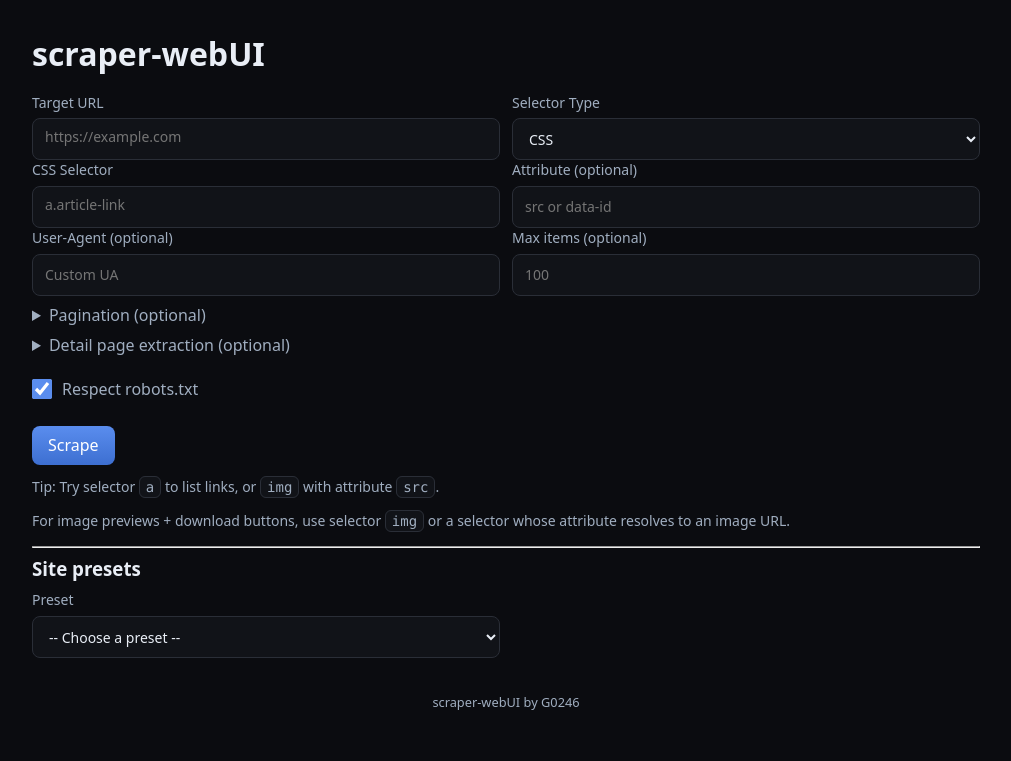
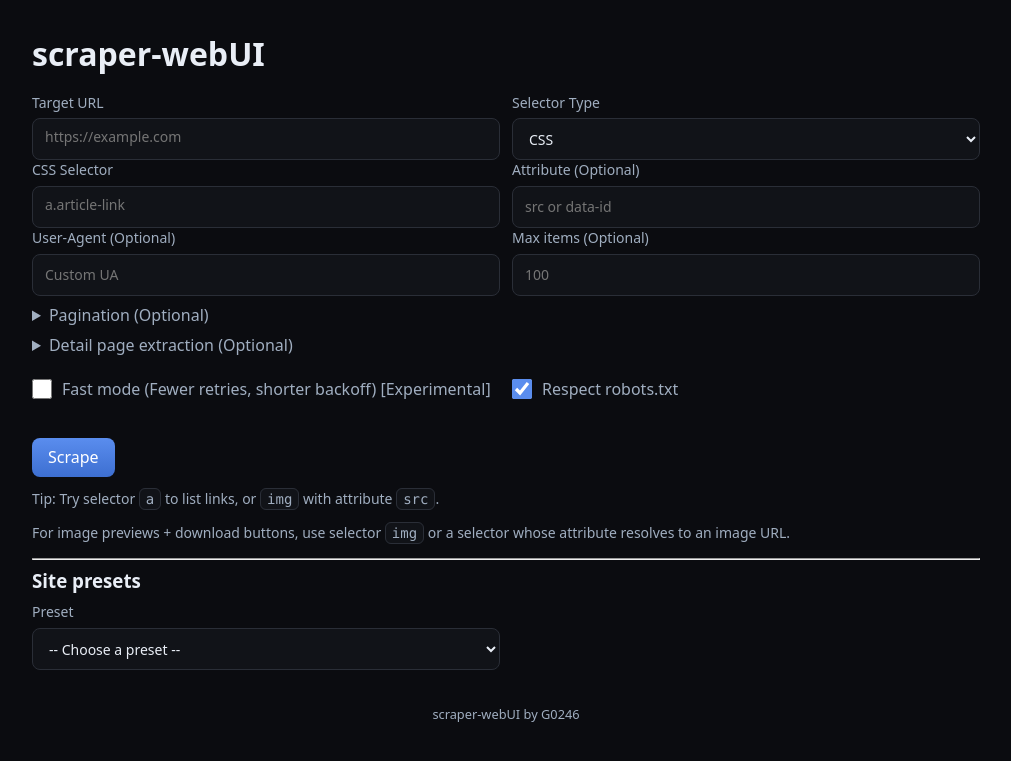
Before and after one commit to G0246/scraper-webUI, a Flask app: page / in a window 1280 px wide. Shown: the top 761 px of the page, without its empty margins (134-1145 px from the left). Run offline with Flask 3, Linux system fonts and the light colour scheme; some libraries are stand-ins or nearby versions.

Commit message:
feat: experimental fast mode

```diff
--- a/app.py
+++ b/app.py
@@ -38,6 +38,7 @@ def create_app() -> Flask:
             attribute = request.form.get("attribute", "").strip()
             user_agent = request.form.get("user_agent", "").strip()
             max_items = request.form.get("max_items", "").strip()
+            fast_mode = request.form.get("fast_mode") is not None
             next_selector = request.form.get("next_selector", "").strip()
             max_pages = request.form.get("max_pages", "").strip()
             detail_url_selector = request.form.get("detail_url_selector", "").strip()
@@ -70,6 +71,8 @@ def create_app() -> Flask:
                 query_args["next_selector"] = next_selector
             if max_pages.isdigit():
                 query_args["max_pages"] = max_pages
+            if fast_mode:
+                query_args["fast_mode"] = "1"
             if detail_url_selector:
                 query_args["detail_url_selector"] = detail_url_selector
             if detail_url_attribute:
@@ -93,6 +96,7 @@ def create_app() -> Flask:
         attribute = request.args.get("attribute", "").strip() or None
         user_agent = request.args.get("user_agent", "").strip() or None
         max_items_raw = request.args.get("max_items", "").strip()
+        fast_mode = request.args.get("fast_mode") in {"1", "true", "on", "yes"}
         next_selector = request.args.get("next_selector", "").strip() or None
         max_pages_raw = request.args.get("max_pages", "").strip()
         detail_url_selector = request.args.get("detail_url_selector", "").strip() or None
@@ -110,6 +114,7 @@ def create_app() -> Flask:
             max_pages: Optional[int] = int(max_pages_raw) if max_pages_raw else None
         except ValueError:
             max_pages = None
+        timeout_seconds: Optional[int] = None
 
         error_message: Optional[str] = None
         result: Optional[ScrapeResult] = None
@@ -131,6 +136,7 @@ def create_app() -> Flask:
                             user_agent=user_agent,
                             max_items=max_items,
                             max_pages=max_pages,
+                            fast_mode=fast_mode,
                             detail_url_selector=detail_url_selector,
                             detail_url_attribute=detail_url_attribute,
                             detail_image_selector=detail_image_selector,
@@ -144,6 +150,7 @@ def create_app() -> Flask:
                             attribute_name=attribute,
                             user_agent=user_agent,
                             max_items=max_items,
+                            fast_mode=fast_mode,
                             detail_url_selector=detail_url_selector,
                             detail_url_attribute=detail_url_attribute,
                             detail_image_selector=detail_image_selector,
@@ -163,6 +170,7 @@ def create_app() -> Flask:
                 "max_items": max_items or "",
                 "next_selector": next_selector or "",
                 "max_pages": max_pages or "",
+                "fast_mode": fast_mode,
                 "detail_url_selector": detail_url_selector or "",
                 "detail_url_attribute": detail_url_attribute or "",
                 "detail_image_selector": detail_image_selector or "",
@@ -181,6 +189,7 @@ def create_app() -> Flask:
         attribute = request.args.get("attribute", "").strip() or None
         user_agent = request.args.get("user_agent", "").strip() or None
         max_items_raw = request.args.get("max_items", "").strip()
+        fast_mode = request.args.get("fast_mode") in {"1", "true", "on", "yes"}
         next_selector = request.args.get("next_selector", "").strip() or None
         max_pages_raw = request.args.get("max_pages", "").strip()
         detail_url_selector = request.args.get("detail_url_selector", "").strip() or None
@@ -198,6 +207,7 @@ def create_app() -> Flask:
             max_pages: Optional[int] = int(max_pages_raw) if max_pages_raw else None
         except ValueError:
             max_pages = None
+        timeout_seconds: Optional[int] = None
 
         if not target_url or not selector:
             flash("URL and selector are required to export.", "error")
@@ -216,7 +226,8 @@ def create_app() -> Flask:
                 attribute_name=attribute,
                 user_agent=user_agent,
                 max_items=max_items,
-                max_pages=max_pages,
+                 max_pages=max_pages,
+                fast_mode=fast_mode,
                 detail_url_selector=detail_url_selector,
                 detail_url_attribute=detail_url_attribute,
                 detail_image_selector=detail_image_selector,
@@ -229,7 +240,8 @@ def create_app() -> Flask:
                 selector=selector,
                 attribute_name=attribute,
                 user_agent=user_agent,
-                max_items=max_items,
+                 max_items=max_items,
+                fast_mode=fast_mode,
                 detail_url_selector=detail_url_selector,
                 detail_url_attribute=detail_url_attribute,
                 detail_image_selector=detail_image_selector,
--- a/scraper/core.py
+++ b/scraper/core.py
@@ -64,18 +64,19 @@ def _build_headers(user_agent: Optional[str]) -> dict:
     }
 
 
-def create_session(user_agent: Optional[str]) -> requests.Session:
+def create_session(user_agent: Optional[str], fast_mode: bool = False, retries: int = 2) -> requests.Session:
     session = requests.Session()
     session.headers.update(_build_headers(user_agent))
-    retry = Retry(total=2, backoff_factor=0.3, status_forcelist=[429, 500, 502, 503, 504])
+    total_retries = 0 if fast_mode else max(0, retries)
+    retry = Retry(total=total_retries, backoff_factor=(0.15 if fast_mode else 0.3), status_forcelist=[429, 500, 502, 503, 504])
     adapter = HTTPAdapter(pool_connections=20, pool_maxsize=50, max_retries=retry)
     session.mount("http://", adapter)
     session.mount("https://", adapter)
     return session
 
 
-def _http_get(url: str, session: requests.Session) -> Response:
-    response = session.get(url, timeout=15)
+def _http_get(url: str, session: requests.Session, timeout_seconds: Optional[int] = None) -> Response:
+    response = session.get(url, timeout=(timeout_seconds if timeout_seconds is not None else 15))
     response.raise_for_status()
     return response
 
@@ -228,10 +229,11 @@ def scrape_with_selector(
     detail_url_attribute: str = "href",
     detail_image_selector: Optional[str] = None,
     detail_image_attribute: str = "src",
+    fast_mode: bool = False,
     progress_cb: Optional[Callable[[Dict[str, Any]], None]] = None,
 ) -> ScrapeResult:
     start_time = time.perf_counter()
-    session = create_session(user_agent)
+    session = create_session(user_agent, fast_mode=fast_mode)
     response = _http_get(url, session=session)
     html = response.text
 
@@ -305,10 +307,11 @@ def scrape_paginated(
     detail_url_attribute: str = "href",
     detail_image_selector: Optional[str] = None,
     detail_image_attribute: str = "src",
+    fast_mode: bool = False,
     progress_cb: Optional[Callable[[Dict[str, Any]], None]] = None,
 ) -> ScrapeResult:
     start_time = time.perf_counter()
-    session = create_session(user_agent)
+    session = create_session(user_agent, fast_mode=fast_mode)
 
     collected: List[dict] = []
     pages_visited = 0
--- a/templates/index.html
+++ b/templates/index.html
@@ -40,24 +40,26 @@
                 <textarea class="no-resize" name="selector" rows="2" placeholder="a.article-link" required></textarea>
             </label>
             <label>
-                <span>Attribute (optional)</span>
+                <span>Attribute (Optional)</span>
                 <input type="text" name="attribute" placeholder="src or data-id">
             </label>
         </div>
 
         <div class="grid">
             <label>
-                <span>User-Agent (optional)</span>
+                <span>User-Agent (Optional)</span>
                 <input type="text" name="user_agent" placeholder="Custom UA">
             </label>
             <label>
-                <span>Max items (optional)</span>
+                <span>Max items (Optional)</span>
                 <input type="number" name="max_items" min="0" placeholder="100">
             </label>
         </div>
 
+
+
         <details class="drawer">
-            <summary>Pagination (optional)</summary>
+            <summary>Pagination (Optional)</summary>
             <div class="grid">
                 <label>
                     <span>Next page CSS selector</span>
@@ -71,7 +73,7 @@
         </details>
 
         <details class="drawer">
-            <summary>Detail page extraction (optional)</summary>
+            <summary>Detail page extraction (Optional)</summary>
             <div class="grid">
                 <label>
                     <span>Detail URL selector (inside result element)</span>
@@ -95,10 +97,16 @@
             <p class="help">Use this when the listing shows thumbnails but the full image is on the detail page. For Safebooru, try Detail image selector <code>#image</code>.</p>
         </details>
 
-        <label class="checkbox">
-            <input type="checkbox" name="respect_robots" value="1" checked>
-            Respect robots.txt
-        </label>
+        <div class="grid">
+            <label class="checkbox">
+                <input type="checkbox" name="fast_mode" value="1">
+                Fast mode (Fewer retries, shorter backoff) [Experimental]
+            </label>
+            <label class="checkbox">
+                <input type="checkbox" name="respect_robots" value="1" checked>
+                Respect robots.txt
+            </label>
+        </div>
 
         <div class="actions">
             <button type="submit">Scrape</button>
```
